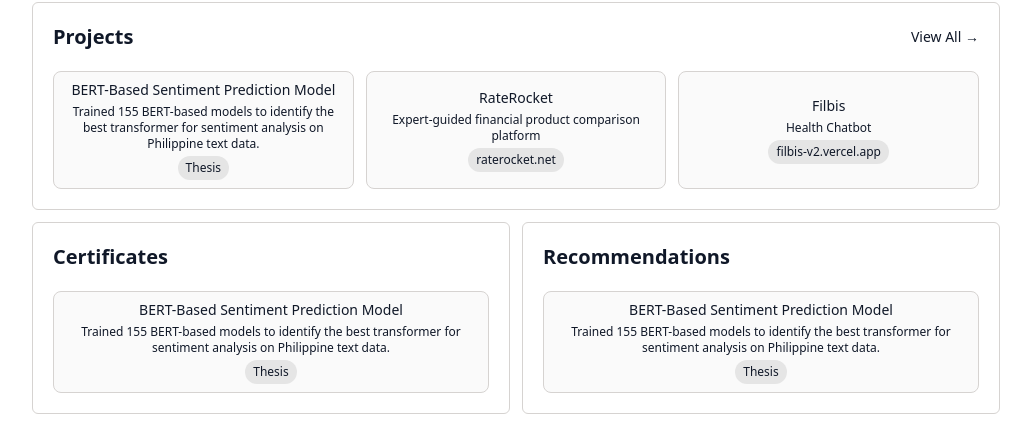
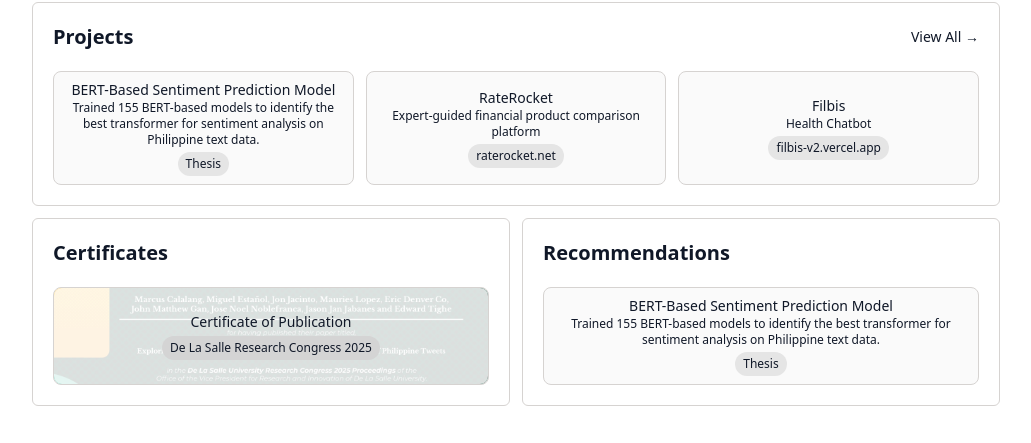
Before and after one commit to mauries-lopez/Web-Portfolio, a Next.js app: page / in a window 1280 px wide. Shown: the part 668-1111 px from the top of the page, without its empty margins (124-1155 px from the left). Built offline with nearby package versions, Linux system fonts and the light colour scheme.

Commit message:
New section commit
- Added Certificates section; working already + added template so adding future certificates will be easier

```diff
--- a/app/page.tsx
+++ b/app/page.tsx
@@ -2,7 +2,7 @@
 
 export default function Page() {
   return (
-    <main className="w-full h-full flex justify-center bg-white dark:bg-neutral-950 duration-500 ease-out">
+    <main className="h-full flex justify-center bg-white dark:bg-neutral-950 duration-500 ease-out">
       <Main/>
     </main>
   )
--- a/components/Certificates.tsx
+++ b/components/Certificates.tsx
@@ -1,16 +1,16 @@
-import Project from "@/template/Project";
+import { useShowModal } from "@/hooks/useShowModal";
+import Certificate from "@/template/Certificate";
 
 export default function Certificates(){
-
     return (
-        <div className="flex flex-col items-start border border-solid border-stone-300 dark:border-neutral-700 rounded-md p-5 dark:bg-neutral-900">
+        <div className="h-full flex flex-col border border-solid border-stone-300 dark:border-neutral-700 rounded-md p-5 dark:bg-neutral-900 ">
             {/* Certificates Title */}
             <div className="w-full flex flex-row mb-5">
                 <h1 className="w-full text-lg md:text-xl font-bold text-gray-900 dark:text-gray-100 "> Certificates </h1>
             </div>
             {/* Certificates */}
-            <div className="w-full flex flex-col md:flex-row gap-3">
-                <Project title={"BERT-Based Sentiment Prediction Model"} desc={"Trained 155 BERT-based models to identify the best transformer for sentiment analysis on Philippine text data."} link={""} linkDisplay={"Thesis"} isPointer={false}/>
+            <div className="w-full h-full flex flex-col md:flex-row flex-wrap gap-3">
+                <Certificate title={"Certificate of Publication"} desc={"De La Salle Research Congress 2025"} picture={"CertificateOfPublication.png"}/>
             </div>
         </div>
     )
--- a/components/Experience.tsx
+++ b/components/Experience.tsx
@@ -1,13 +1,13 @@
 export default function Experience(){
 
     return (
-        <div className="h-full flex flex-col items-center justify-center border border-solid border-stone-300 dark:border-neutral-700 rounded-md p-5 dark:bg-neutral-900 ">
+        <div className="h-full flex flex-col border border-solid border-stone-300 dark:border-neutral-700 rounded-md p-5 dark:bg-neutral-900 ">
             {/* Experience Title */}
             <div className="w-full">
                 <h1 className="text-lg md:text-xl font-bold text-gray-900 dark:text-gray-100"> Experience </h1>
             </div>
             {/* Experience Description */}
-            <div className="w-full py-3">
+            <div className="flex flex-col w-full py-3 h-full justify-center">
                 { /* Latest Experience */ }
                 <div className="w-full flex flex-row">
                     <div className="w-full flex flex-col">
--- a/components/Main.tsx
+++ b/components/Main.tsx
@@ -91,13 +91,13 @@
         </section>
 
         {/* Third Section */}
-        <section className="w-full mt-3 flex flex-row md:flex-row gap-3">
+        <section className="w-full mt-3 flex flex-col md:flex-row gap-3">
             {/* Certificates */}
-            <div className="order-1 md:order-1 md:flex md:flex-col md:gap-3">
+            <div className="w-full md:flex md:flex-col md:gap-3">
                 <Certificates/>
             </div>
             {/* Recommendations */}
-            <div className="order-1 md:order-1 md:flex md:flex-col md:gap-3">
+            <div className="w-full md:flex md:flex-col md:gap-3">
                 <Recommendations/>
             </div>
         </section>
--- a/components/Recommendations.tsx
+++ b/components/Recommendations.tsx
@@ -3,7 +3,7 @@
 export default function Recommendations(){
 
     return (
-        <div className="flex flex-col items-start border border-solid border-stone-300 dark:border-neutral-700 rounded-md p-5 dark:bg-neutral-900">
+        <div className="h-full flex flex-col items-start border border-solid border-stone-300 dark:border-neutral-700 rounded-md p-5 dark:bg-neutral-900">
             {/* Recommendations Title */}
             <div className="w-full flex flex-row mb-5">
                 <h1 className="w-full text-lg md:text-xl font-bold text-gray-900 dark:text-gray-100 "> Recommendations </h1>
--- /dev/null
+++ b/hooks/useShowModal.tsx
@@ -0,0 +1,17 @@
+"use client";
+
+import { useEffect, useState } from "react";
+
+export function useShowModal() {
+    const [modalBool, setModalBool] = useState(false);
+
+    function changeModalBool(){
+        modalBool ? setModalBool(false) : setModalBool(true);
+    }
+
+    useEffect(() => {
+        console.log("modal:", modalBool);
+    }, [modalBool]);
+
+    return { modalBool, changeModalBool };
+}
--- /dev/null
+++ b/template/Certificate.tsx
@@ -0,0 +1,22 @@
+import { useShowModal } from "@/hooks/useShowModal";
+import Modal from "./Modal";
+
+export default function Certificate({title, desc, picture}){
+
+    const {modalBool, changeModalBool} = useShowModal();
+
+    return(
+        <div className={`relative min-w-50 flex-1 items-center justify-center bg-neutral-50 dark:bg-neutral-800 border border-stone-300 hover:border-neutral-500 dark:border-neutral-700 flex duration-500 ease-out cursor-pointer rounded-lg `} onClick={changeModalBool}>
+            <img src={picture} className="w-full h-20 md:h-24 object-cover rounded-lg"/>
+            <div className={`absolute inset-0 flex flex-col justify-center items-center p-2 bg-white/85 dark:bg-black/85 rounded-lg`}>
+                <p className="text-sm font-medium text-gray-900 dark:text-gray-100 text-center">
+                    {title}
+                </p>
+                <p className="text-xs text-gray-900 dark:text-gray-100 bg-neutral-300 dark:bg-neutral-900 px-2 py-1 rounded-full text-center mt-1">
+                    {desc}
+                </p>
+            </div>
+            <Modal modalBool={modalBool} changeModalBool={changeModalBool} picture={picture}/>
+        </div>
+    )
+}
--- /dev/null
+++ b/template/Modal.tsx
@@ -0,0 +1,11 @@
+export default function Modal({modalBool, changeModalBool, picture}) {
+    return (
+        <div className={`${modalBool === true ? "block" : "hidden"} fixed inset-0 flex items-center justify-center transition duration-200 ease-out bg-black/80 z-50`} onClick={changeModalBool}>
+            <div className="bg-white dark:bg-neutral-900 p-2 rounded-lg md:m-52">
+                <div className="h-full">
+                    <img src={picture} className="w-82 h-56 md:w-240 md:h-full object-fit rounded-lg"/>
+                </div>
+            </div>
+        </div>
+    )
+}
--- a/template/Project.tsx
+++ b/template/Project.tsx
@@ -2,14 +2,14 @@
 export default function Project({title, desc, linkDisplay, link, isPointer}){
     return (
         <a href={isPointer ? link : undefined} target="_blank" className={`w-full flex-1 items-center justify-center bg-neutral-50 dark:bg-neutral-800 border border-stone-300 hover:border-neutral-500 dark:border-neutral-700 flex duration-500 ease-out rounded-lg ${isPointer ? "cursor-pointer" : "cursor-default"}`}>
-            <div className={`flex flex-col justify-center items-center gap-1 p-2`}>
+            <div className={`flex flex-col justify-center items-center p-2`}>
                 <p className="text-sm font-medium text-gray-900 dark:text-gray-100 text-center">
                     {title}
                 </p>
                 <p className="text-xs text-gray-900 dark:text-gray-100 text-center">
                     {desc}
                 </p>
-                <p className="text-xs text-gray-900 dark:text-gray-100 bg-neutral-200 dark:bg-neutral-900 px-2 py-1 rounded-full">
+                <p className="text-xs text-gray-900 dark:text-gray-100 bg-neutral-200 dark:bg-neutral-900 px-2 py-1 rounded-full mt-1">
                     {linkDisplay}
                 </p>
             </div>
```
Also changed, not shown: public/CertificateOfPublication.png (added).
